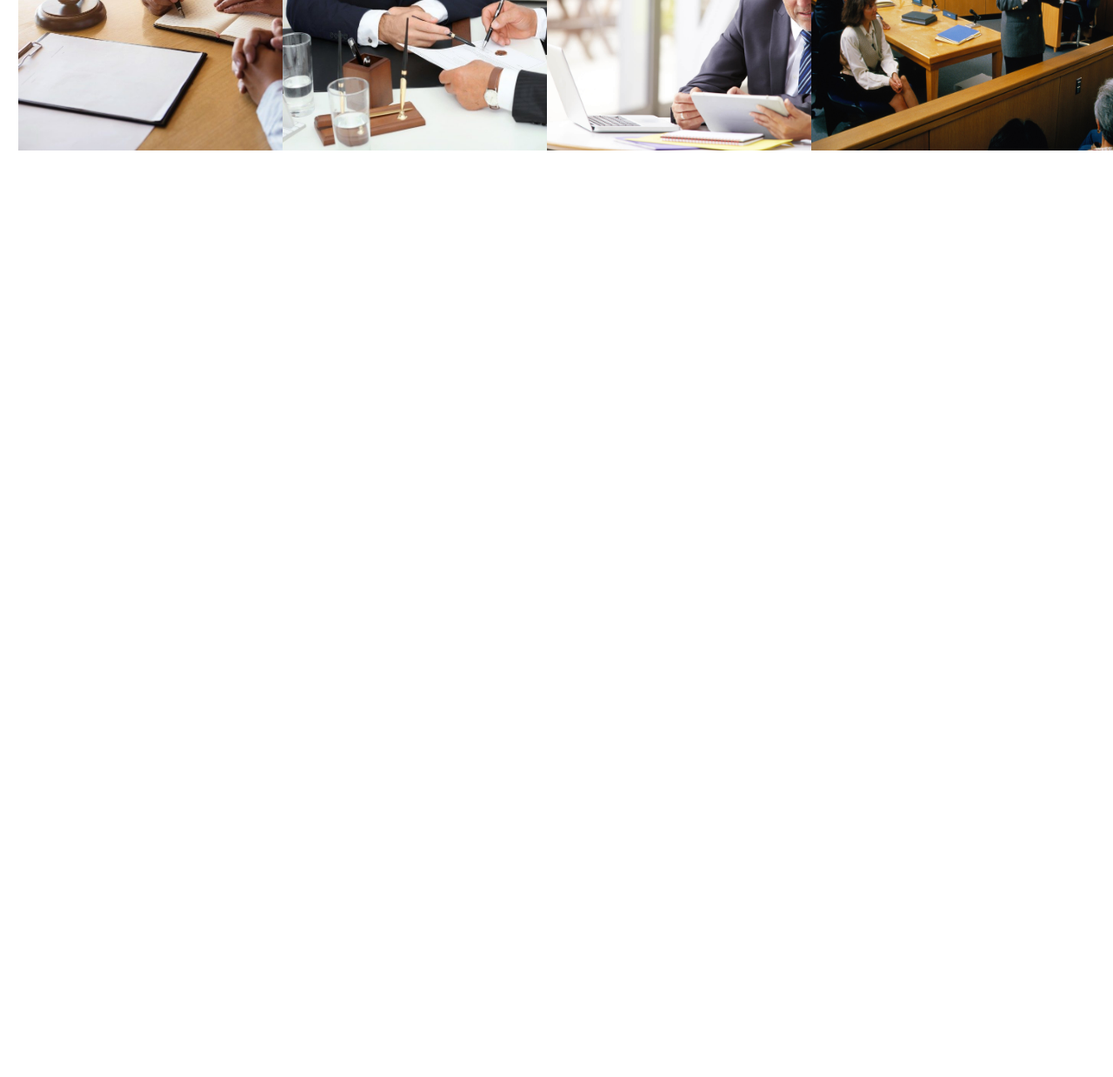
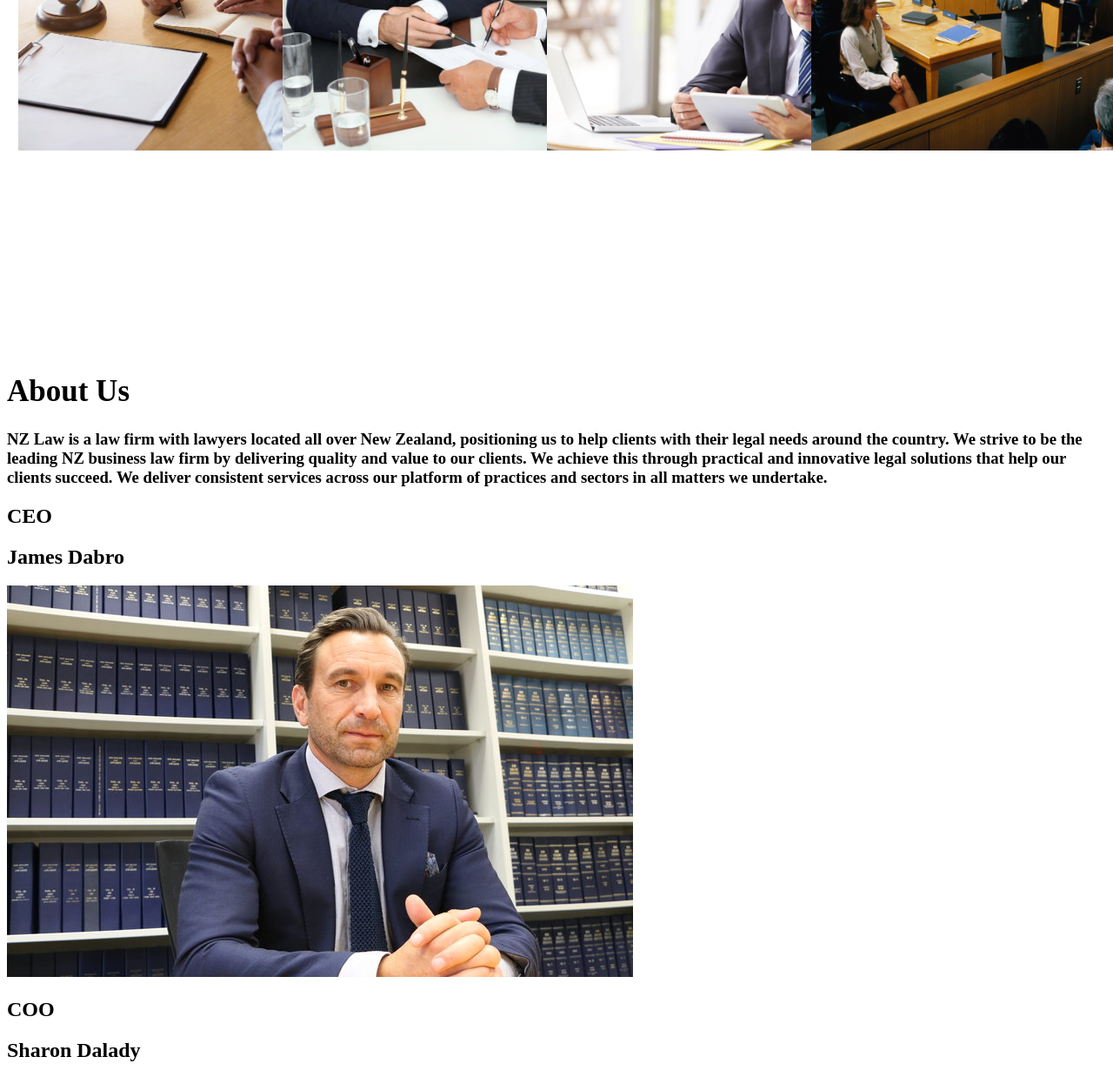
Before and after one commit to JustinC-HvK/LawFirmSite-JustinC, a plain HTML site: page index.html in a window 1280 px wide. Shown: the part 500-1738 px from the top of the page at 87% size. Before the commit the page ends 800 px from the top, so only its background shows below. Drawn offline with Linux system fonts and the light colour scheme.

Commit message:
About Section Completed

```diff
--- a/index.html
+++ b/index.html
@@ -63,5 +63,30 @@
 </div>
 
 <br><br><br><br><br><br><br><br>
+<br><br><br><br><br><br><br><br>
+<div>
+    <h1 style="font-size: 35px;">About Us</h1>
+    <h3>NZ Law is a law firm with lawyers located all over New Zealand, positioning us to help clients with their legal needs around the country.
+        We strive to be the leading NZ business law firm by delivering quality and value to our clients.
+        We achieve this through practical and innovative legal solutions that help our clients succeed.
+        We deliver consistent services across our platform of practices and sectors in all matters we undertake.
+    </h3>
+
+    <div class="row">
+        <div class="aboutus">
+            <h2>CEO</h2>
+            <h2>James Dabro</h2>
+            <img style="width: 720px; height: 450px;" src="static/ceo.jpg">
+        </div>
+        <div class="aboutus">
+            <h2>COO</h2>
+            <h2>Sharon Dalady</h2>
+            <img style="width: 720px; height: 450px;" src="static/hr.jpg">
+
+        </div>
+
+    </div>
+
+</div>
 </body>
 </html>
```
